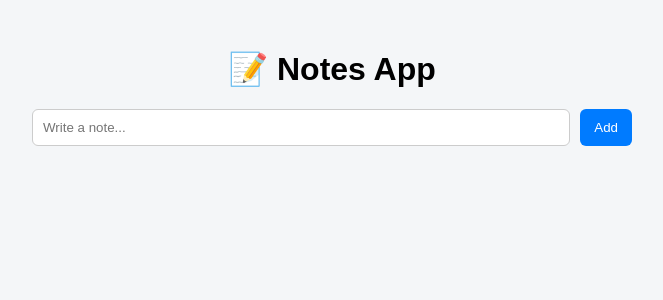
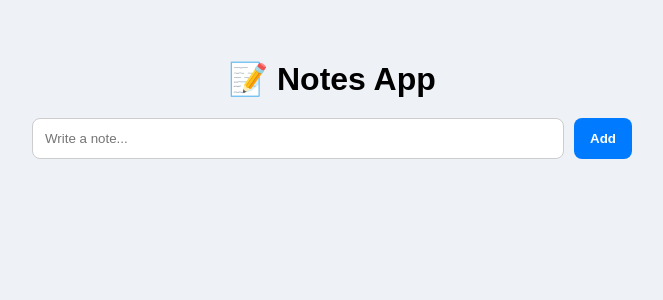
Before and after one commit to Th3ThirdMan/terraform-demo, a Flask app: template app/templates/index.html in a window 1280 px wide. Shown: the top 300 px of the page, without its empty margins (308-971 px from the left). Run offline with Flask 3, Linux system fonts and the light colour scheme; the template is opened without the code that fills it, so the values that code supplies are empty.

Commit message:
improve styling

```diff
--- a/app/templates/index.html
+++ b/app/templates/index.html
@@ -6,48 +6,56 @@
    <style>
 body {
     font-family: Arial, sans-serif;
-            background: #f4f6f8;
+    background: #eef2f7;
     max-width: 600px;
-            margin: 50px auto;
+    margin: 60px auto;
 }
 
 h1 {
     text-align: center;
+    margin-bottom: 20px;
 }
 
 form {
     display: flex;
     gap: 10px;
-            margin-bottom: 20px;
+    margin-bottom: 25px;
 }
 
 input {
     flex: 1;
-            padding: 10px;
-            border-radius: 6px;
+    padding: 12px;
+    border-radius: 8px;
     border: 1px solid #ccc;
 }
 
 button {
-            padding: 10px 14px;
+    padding: 12px 16px;
     border: none;
-            border-radius: 6px;
+    border-radius: 8px;
     background: #007bff;
     color: white;
     cursor: pointer;
+    font-weight: bold;
 }
 
 button:hover {
     background: #0056b3;
 }
 
+ul {
+    padding: 0;
+}
+
 li {
     display: flex;
     justify-content: space-between;
     background: white;
-            padding: 10px;
-            margin-bottom: 8px;
-            border-radius: 6px;
+    padding: 12px;
+    margin-bottom: 10px;
+    border-radius: 8px;
+    list-style: none;
+    box-shadow: 0 2px 4px rgba(0,0,0,0.05);
 }
 </style>
 </head>
```
Lines whose indentation alone changed are shown as unchanged.
